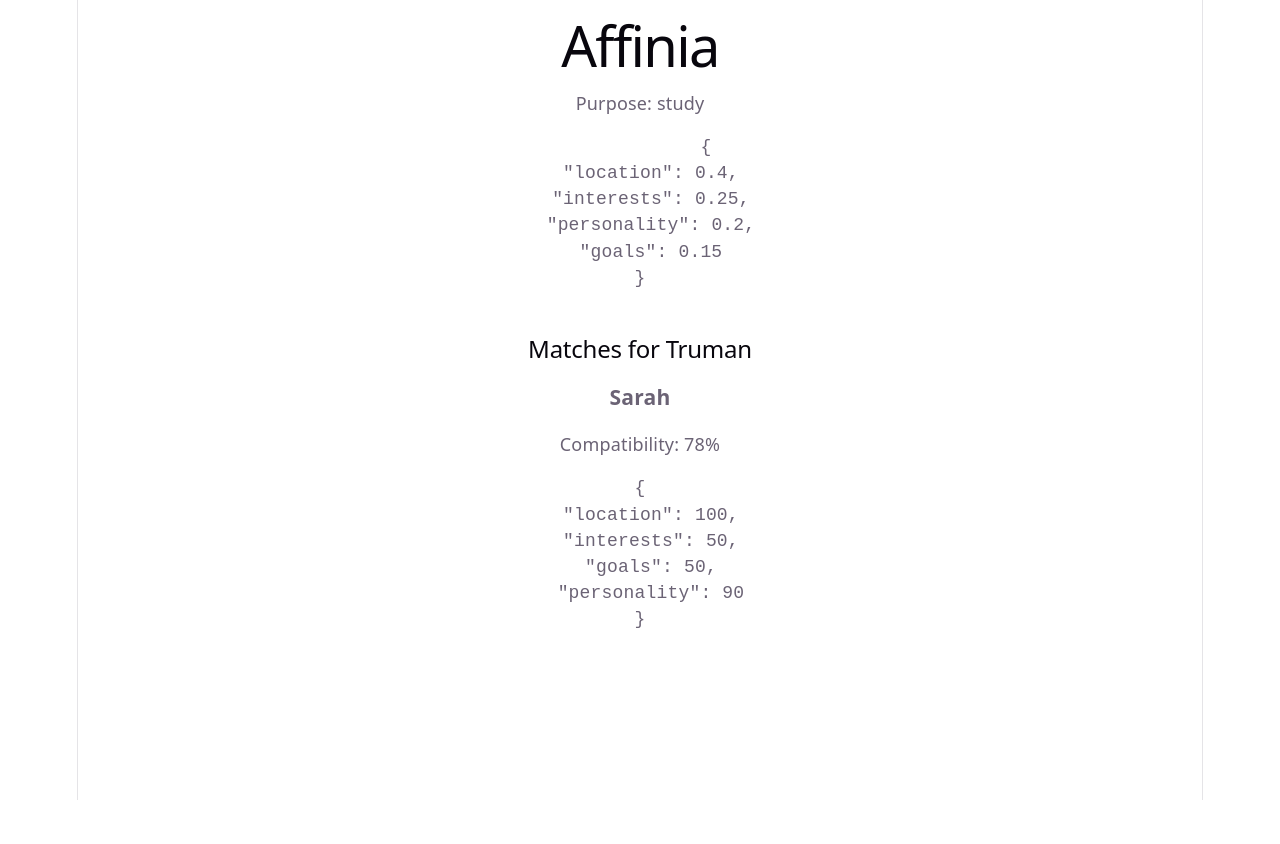
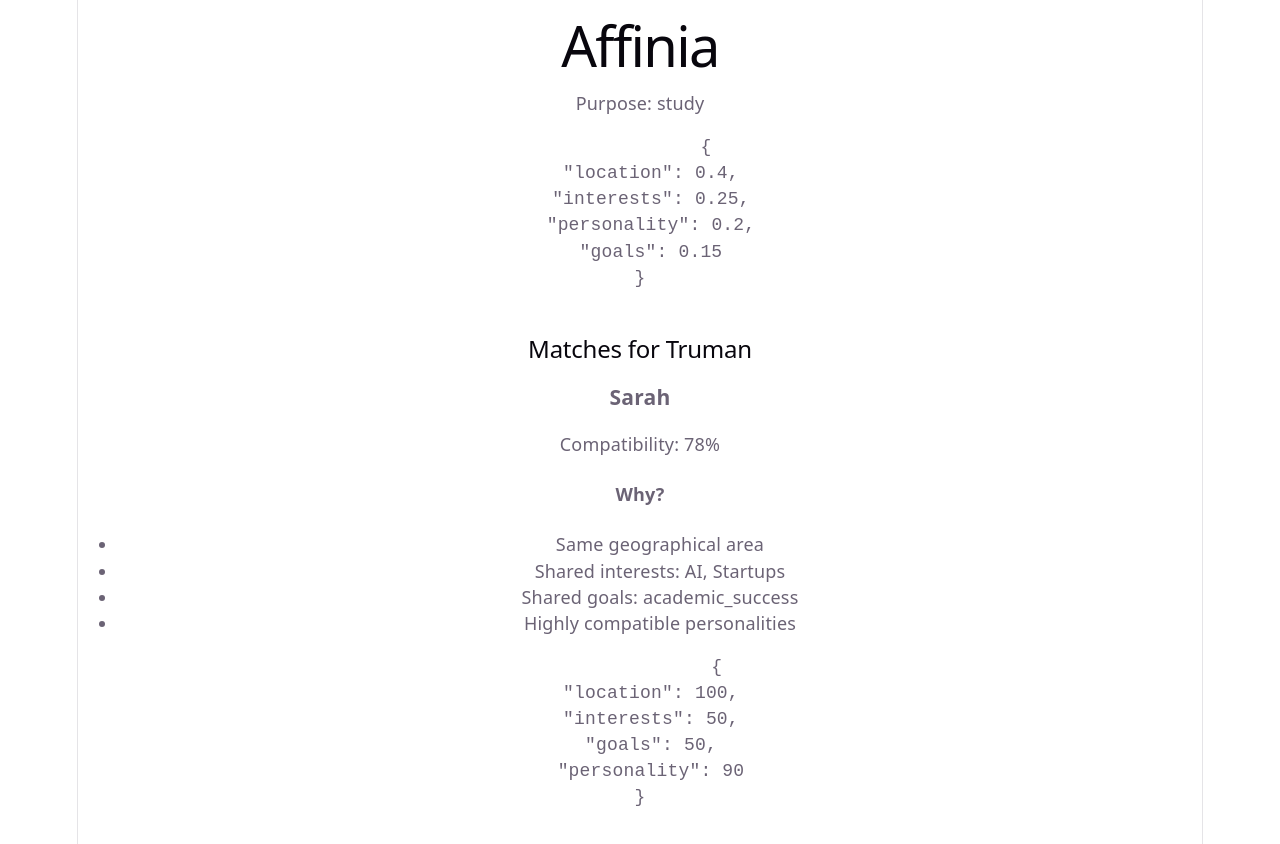
Before and after one commit to trumantay/affinia, a Vue app: page / in a window 1280 px wide. Shown: the top 844 px of the page. Before the commit the page ends 800 px from the top, so only its background shows below. Built offline with nearby package versions, Linux system fonts and the light colour scheme.

Commit message:
Implement explainability engine

```diff
--- a/src/App.vue
+++ b/src/App.vue
@@ -65,12 +65,24 @@ console.log(matches)
             </h3>
 
             <p>
-                Compatibility:
-                {{ match.compatibility }}%
+              Compatibility:
+              {{ match.compatibility }}%
             </p>
+            <h4>
+              Why?
+            </h4>
+
+            <ul>
+                <li
+                    v-for="reason in match.explanation"
+                    :key="reason"
+                >
+                    {{ reason }}
+                </li>
+            </ul>
 
             <pre>
-{{ match.breakdown }}
+              {{ match.breakdown }}
             </pre>
 
         </div>
--- /dev/null
+++ b/src/engine/explainabilityEngine.js
@@ -0,0 +1,59 @@
+// Why did these two people match?
+
+export function explainMatch(
+    profileA,
+    profileB,
+    breakdown
+) {
+
+    const explanations = []
+
+    // Location
+    if (
+        profileA.location.area ===
+        profileB.location.area
+    ) {
+        explanations.push(
+            "Same geographical area"
+        )
+    }
+
+    // Interests
+    const sharedInterests =
+        profileA.interests.filter(
+            interest =>
+                profileB.interests.includes(
+                    interest
+                )
+        )
+
+    if (sharedInterests.length > 0) {
+        explanations.push(
+            `Shared interests: ${sharedInterests.join(", ")}`
+        )
+    }
+
+    // Goals
+    const sharedGoals =
+        profileA.goals.filter(
+            goal =>
+                profileB.goals.includes(goal)
+        )
+
+    if (sharedGoals.length > 0) {
+        explanations.push(
+            `Shared goals: ${sharedGoals.join(", ")}`
+        )
+    }
+
+    // Personality
+    if (
+        breakdown.personality >= 75
+    ) {
+        explanations.push(
+            "Highly compatible personalities"
+        )
+    }
+
+    return explanations
+}
--- a/src/engine/matchingEngine.js
+++ b/src/engine/matchingEngine.js
@@ -1,10 +1,8 @@
 // combines everything together
 
-import { filterProfiles }
-from "./filterEngine"
+import { filterProfiles } from "./filterEngine"
 
-import { rankProfiles }
-from "./rankingEngine"
+import { rankProfiles } from "./rankingEngine"
 
 export function findMatches(
     targetProfile,
--- a/src/engine/rankingEngine.js
+++ b/src/engine/rankingEngine.js
@@ -1,7 +1,8 @@
 // Who are the best matches?
 
-import { calculateCompatibility }
-from "./scoringEngine"
+import { calculateCompatibility } from "./scoringEngine"
+
+import { explainMatch } from "./explainabilityEngine"
 
 export function rankProfiles(
     targetProfile,
@@ -30,10 +31,17 @@ export function rankProfiles(
                 profile,
 
                 compatibility:
-                    result.overall,
+                    result.compatibility,
 
                 breakdown:
-                    result.breakdown
+                    result.breakdown,
+
+                explanation:
+                    explainMatch(
+                        targetProfile,
+                        profile,
+                        result.breakdown
+                    )
             }
         })
 
--- a/src/engine/scoringEngine.js
+++ b/src/engine/scoringEngine.js
@@ -51,8 +51,9 @@ export function calculateCompatibility(
 
     return {
 
-        overall: Math.round(overallScore),
+    compatibility:
+        Math.round(overallScore),
 
-        breakdown: scores
+    breakdown: scores
     }
 }
```
